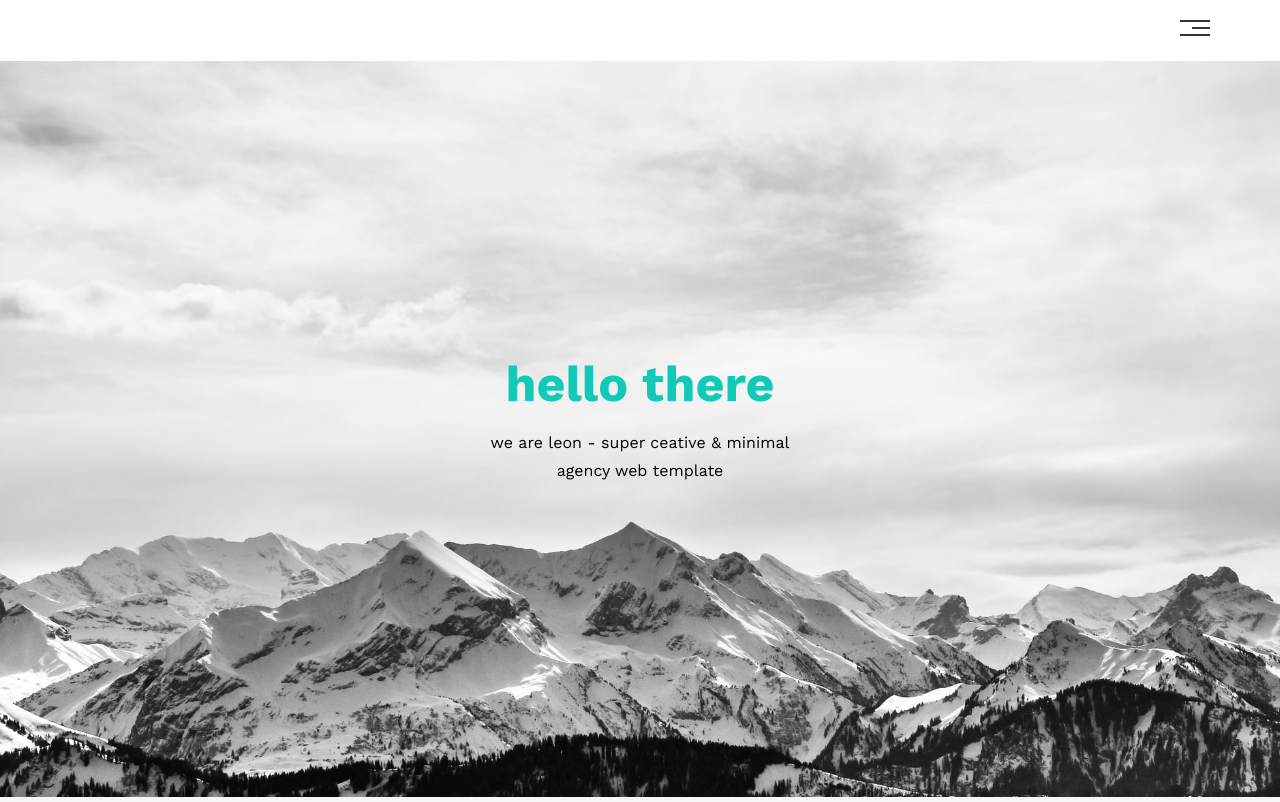
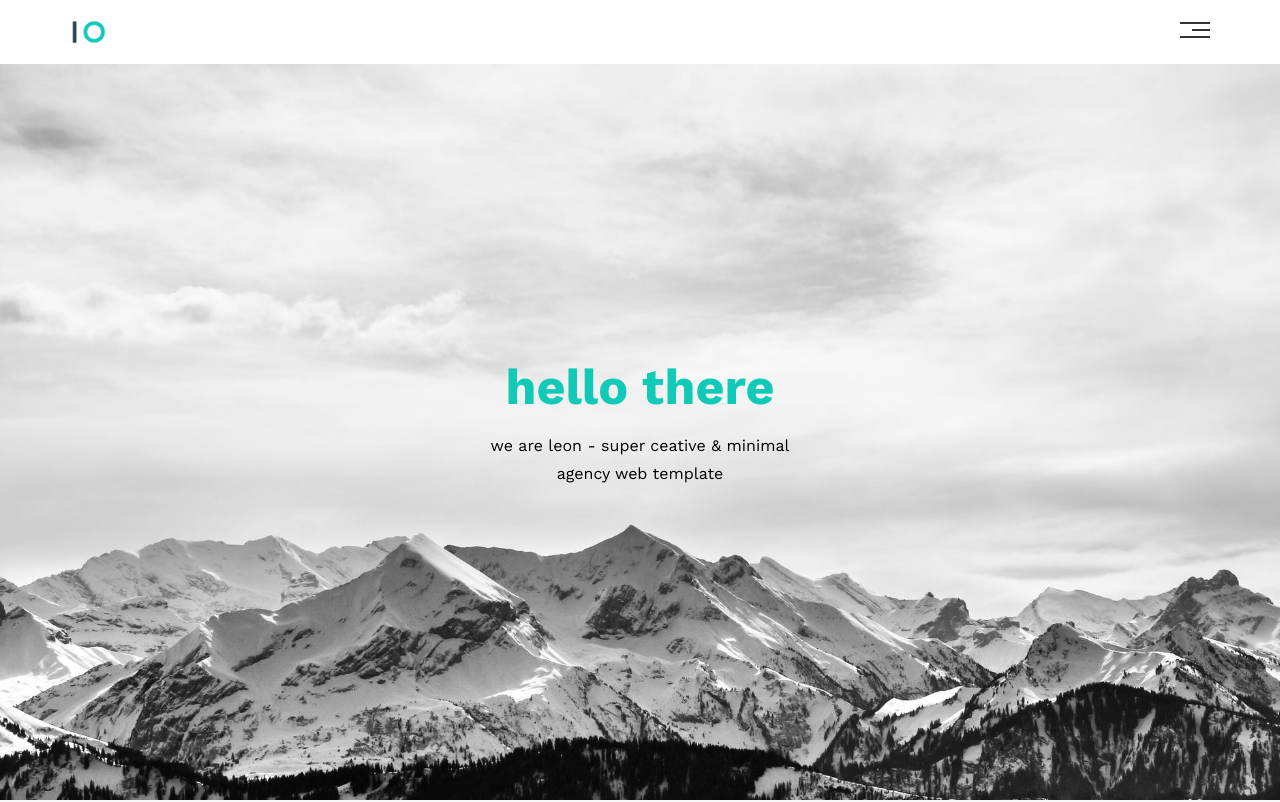
Before and after one commit to Ahmedfared2000/Template-1, a plain HTML site: page index.html in a window 1280 px wide. Shown: the top 802 px of the page. Drawn offline with nearby package versions, Linux system fonts and the light colour scheme; files whose address does not match are found by name.

Commit message:
Update index.html

```diff
--- a/index.html
+++ b/index.html
@@ -18,7 +18,7 @@
 <body>
     <div class="header">
         <div class="container">
-            <img class="logo" src="l. ogo.png" alt="">
+            <img class="logo" src="logo.png" alt="">
             <div class="links">
                 <span class="icons">
                 <span></span>
```
